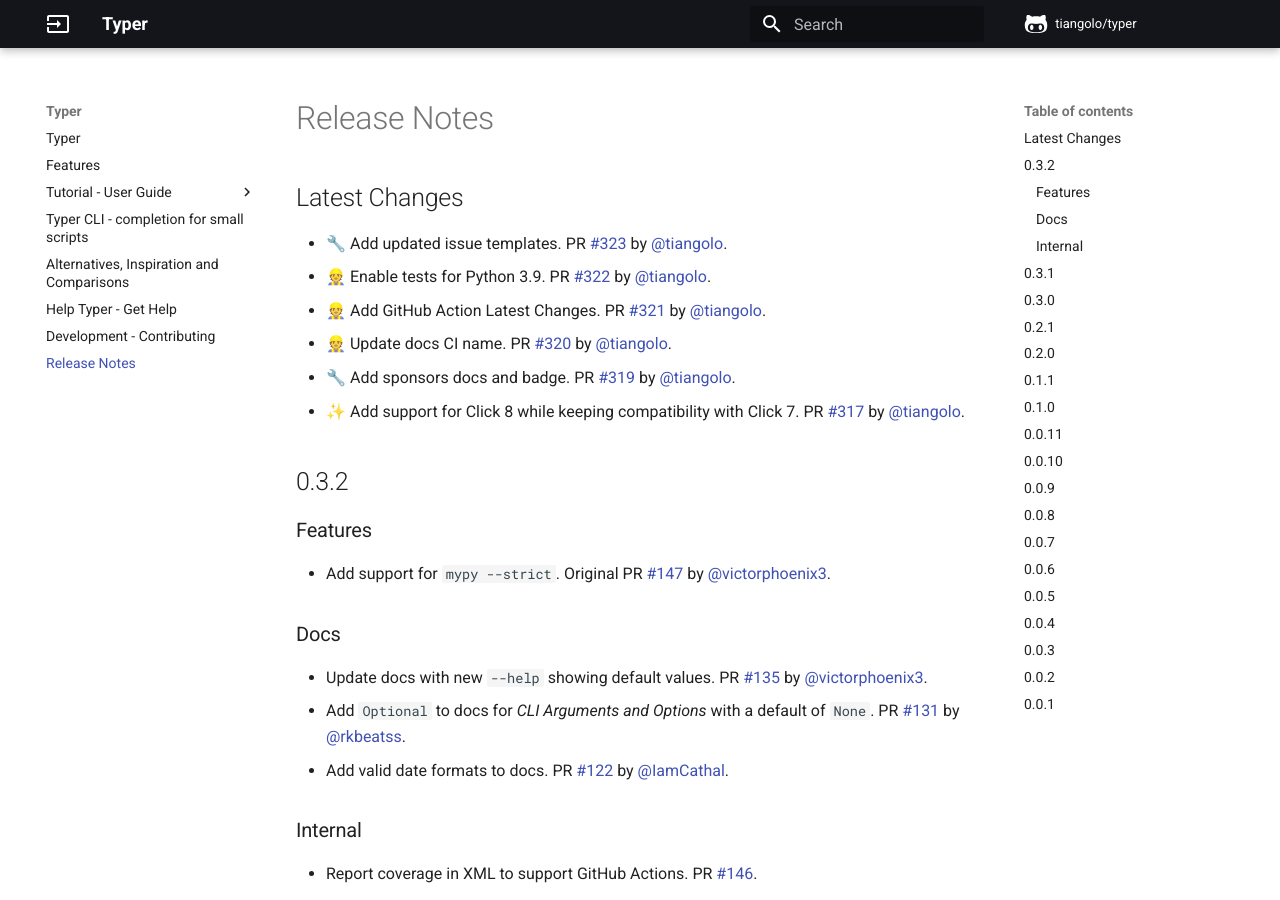
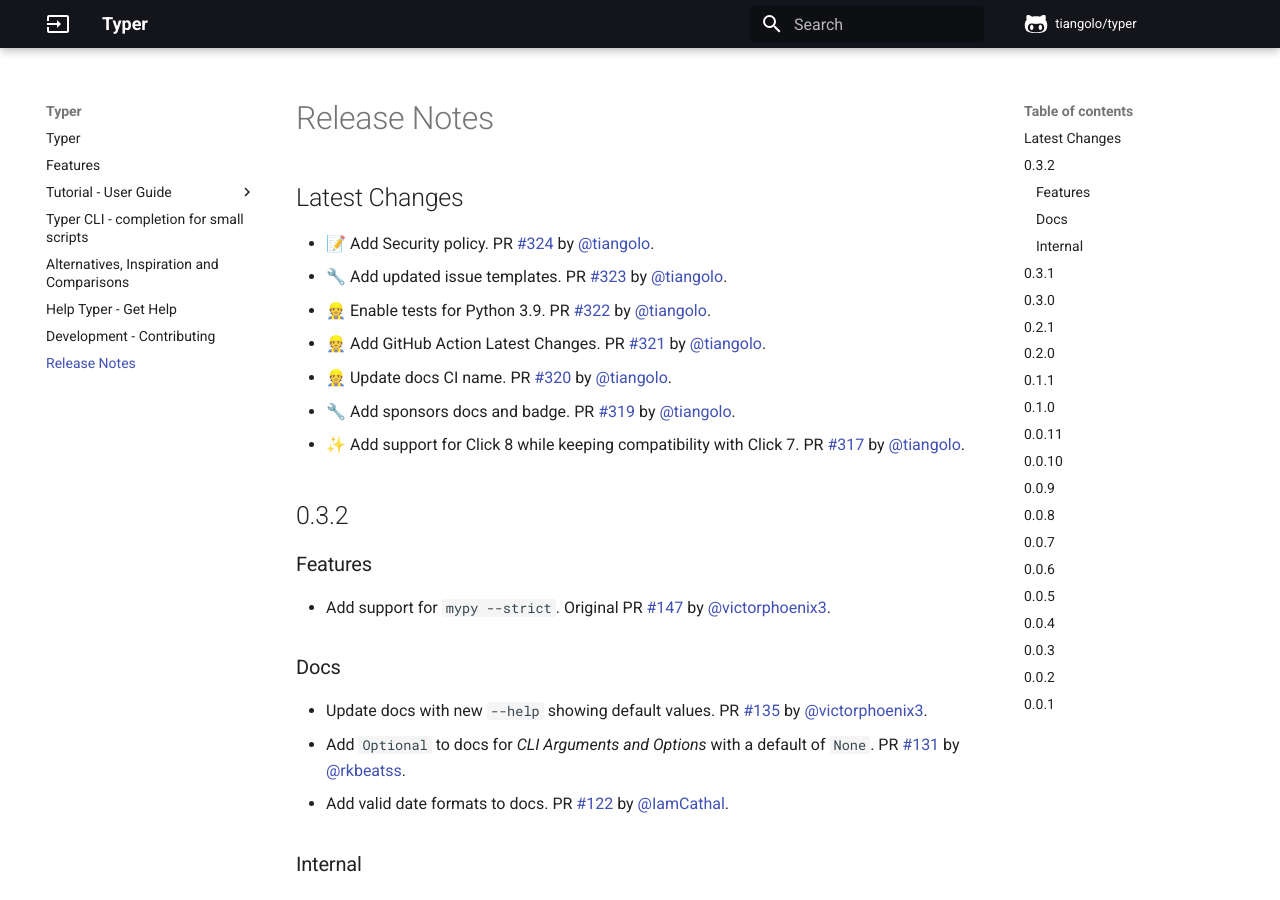
Before and after one commit to RED0731/red_pythonTyper, an MkDocs documentation site: the page built from docs/release-notes.md, in a window 1280 px wide and 900 px high. Built offline with MkDocs 1.6.1 and Material for MkDocs 9.7.7, drawn with Linux system fonts in a browser that asks for light colours; comment, search, counter and statistics services are not loaded.

Commit message:
📝 Update release notes

```diff
--- a/docs/release-notes.md
+++ b/docs/release-notes.md
@@ -1,5 +1,6 @@
 ## Latest Changes
 
+* 📝 Add Security policy. PR [#324](https://github.com/tiangolo/typer/pull/324) by [@tiangolo](https://github.com/tiangolo).
 * 🔧 Add updated issue templates. PR [#323](https://github.com/tiangolo/typer/pull/323) by [@tiangolo](https://github.com/tiangolo).
 * 👷 Enable tests for Python 3.9. PR [#322](https://github.com/tiangolo/typer/pull/322) by [@tiangolo](https://github.com/tiangolo).
 * 👷 Add GitHub Action Latest Changes. PR [#321](https://github.com/tiangolo/typer/pull/321) by [@tiangolo](https://github.com/tiangolo).
```
